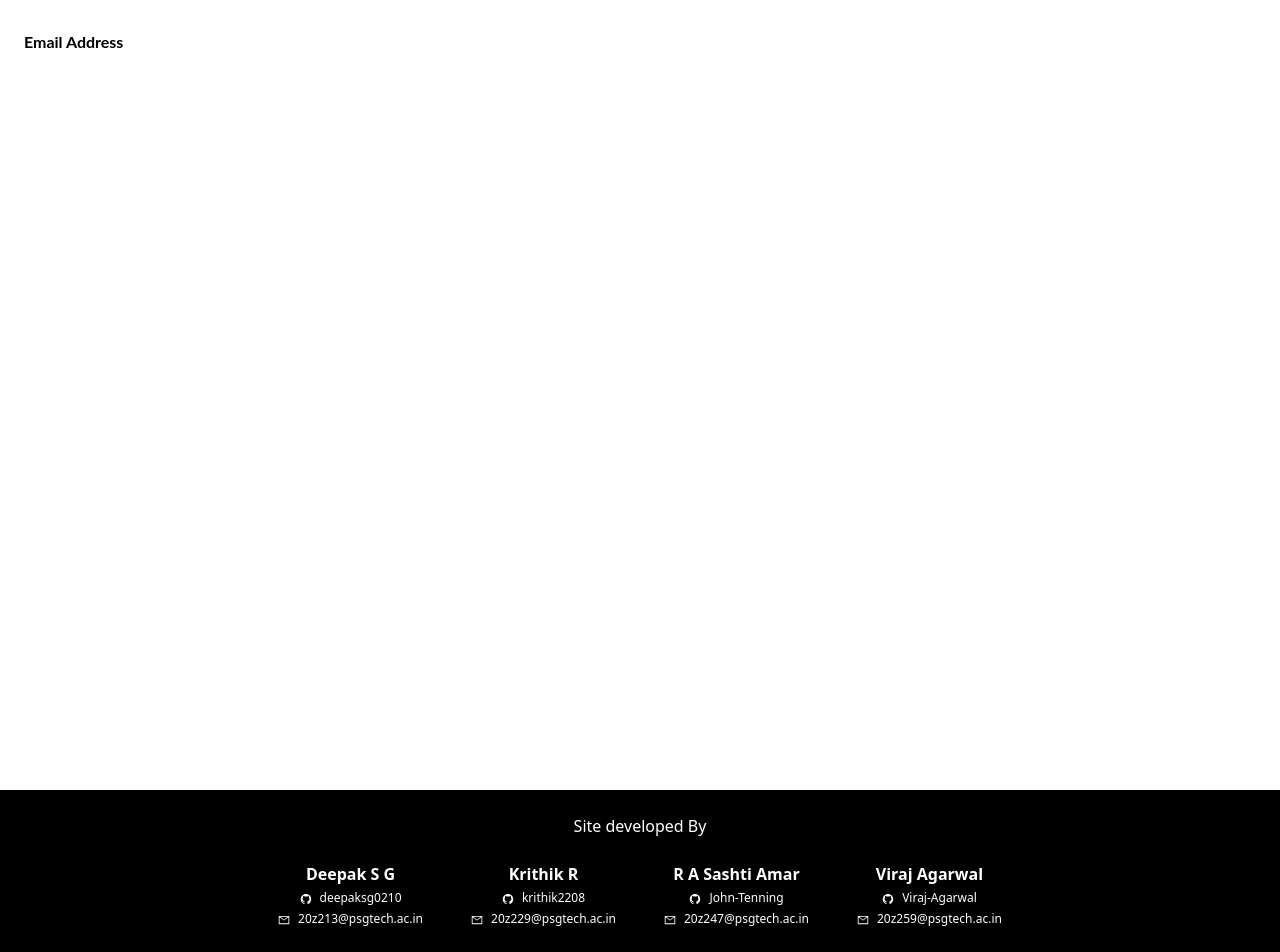
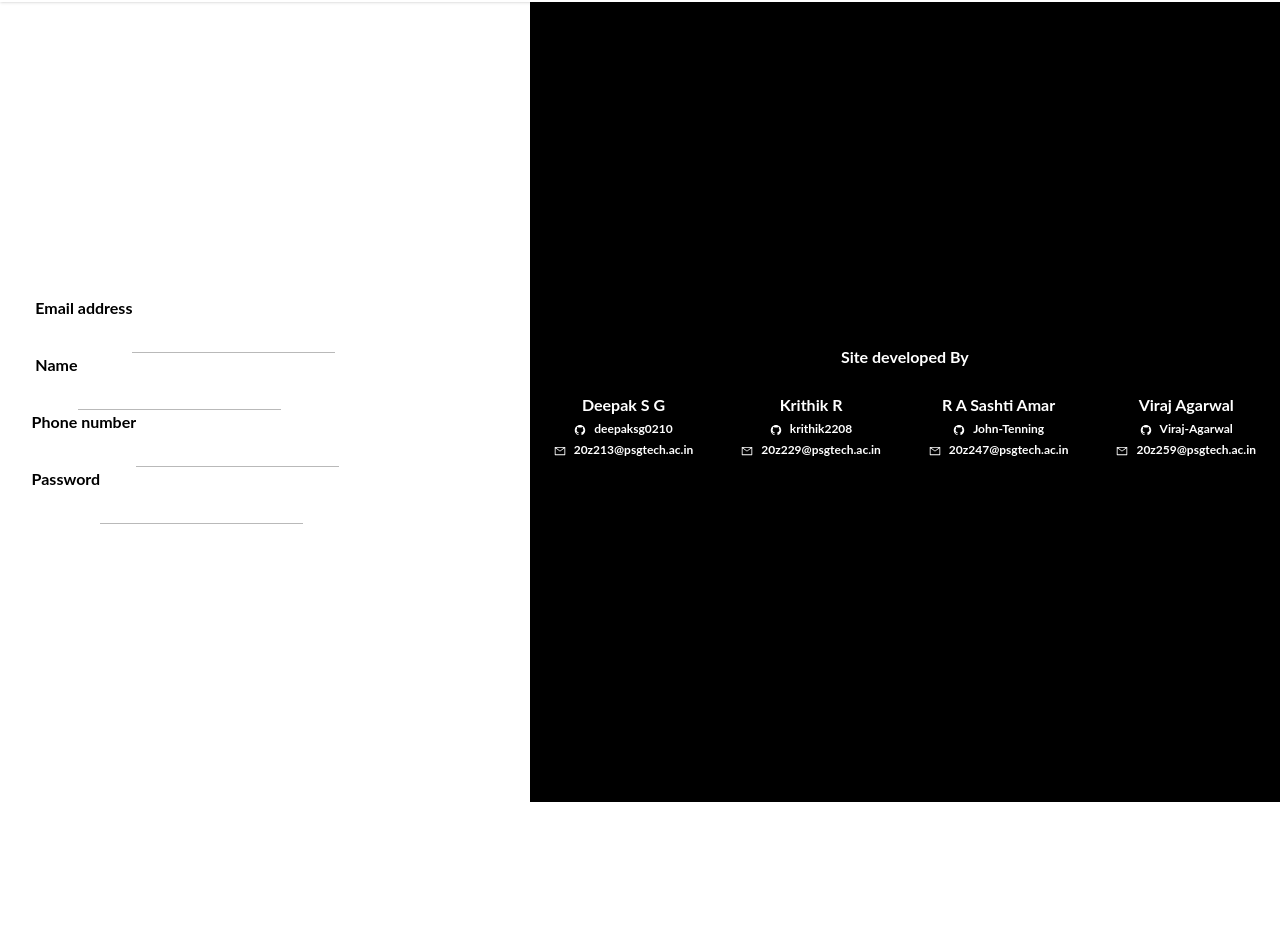
Before and after one commit to John-Tenning/B2C-portal, a React (Create React App) app in the folder frontend/: page / in a window 1280 px wide. Shown: the part 142-1094 px from the top of the page. After the commit the page ends 944 px from the top, so only its background shows below. Built offline with nearby package versions, Linux system fonts and the light colour scheme; the HTML template or start-up script is replaced by a standard one.

Commit message:
Updated Profile

```diff
--- a/frontend/src/components/Profile.js
+++ b/frontend/src/components/Profile.js
@@ -2,65 +2,72 @@ import React, { useState } from "react";
 import { Link } from "react-router-dom";
 import logo from "../assets/logo.jpg";
 import { AiFillGithub, AiOutlineMail } from "react-icons/ai";
+import Navbar from "./Navbar";
+import ContactUs from "./ContactUs";
 
 export const Profile = () => {
   return (
     <div className="">
-      <div className="">
-        <nav className="bg-grey flex justify-center items-center">
-          <div className="flex">
-            <div className="h-12 px-2 mt-1">
-              <img src={logo} className="h-full w-auto" />
-            </div>
-            <button className="p-4">Home</button>
-            <button className="p-4">Services</button>
-            <button className="p-4">Explore</button>
-          </div>
-          <div className="flex-1 w-full"></div>
-          <div className="flex">
-            <button className="p-4">Login</button>
-            <button className="p-4">Sign Up</button>
-          </div>
-        </nav>
-      </div>
+      <Navbar />
       <header className="bg-white shadow">
         <div className="max-w-7xl mx-auto py-6 px-4 sm:px-6 lg:px-8">
           <p className="text-xl font-bold text-gray-900">Profile</p>
         </div>
       </header>
       <div className="flex w-screen overflow-hidden h-screen font-lato font-bold">
-        <div className="flex flex-col justify-start items-start w-1/2">
-          <div className={`w-full flex flex-col items-start`}>
-            <p className="font-lato w-full mt-4 p-6">Email Address</p>
+        <div className="flex flex-col justify-center items-center w-[70%] mt-4">
+          <div className="flex-col justify-center items-center">
+            <div className="flex w-full">
+              <div className="">
+                <p className="font-lato">Email address</p>
+              </div>
+              <div className="">
+                <input
+                  type="text"
+                  className="appearance-none outline-none border-b w-full border-b-fog py-4"
+                />
+              </div>
+            </div>
+            <div className="flex w-full">
+              <div className="">
+                <p className="font-lato">Name</p>
+              </div>
+              <div className="">
+                <input
+                  type="text"
+                  className="appearance-none outline-none border-b w-full border-b-fog py-4"
+                />
+              </div>
+            </div>
           </div>
+          <div className="flex-col justify-center items-center">
+            <div className="flex">
+              <div className="">
+                <p className="font-lato">Phone number</p>
+              </div>
+              <div className="">
+                <input
+                  type="text"
+                  className="appearance-none outline-none border-b w-full border-b-fog py-4"
+                />
+              </div>
+            </div>
+            <div className="flex">
+              <div className="">
+                <p className="font-lato">Password</p>
+              </div>
+              <div className="">
+                <input
+                  type="text"
+                  className="appearance-none outline-none border-b w-full border-b-fog py-4"
+                />
+              </div>
+            </div>
+          </div>
+          <div className="w-[30%]"></div>
         </div>
-      </div>
-      <div className="">
-        <footer className=" flex flex-col justify-center items-center font-poppins bg-black p-6">
-          <p className="text-white mb-6">Site developed By</p>
-          <div className="flex flex-col items-center justify-center space-y-2 lg:flex-row lg:space-y-0 lg:space-x-12">
-            <DeveloperItem
-              name="Deepak S G "
-              github_id="deepaksg0210"
-              mail_id="20z213@psgtech.ac.in"
-            />
-            <DeveloperItem
-              name="Krithik R"
-              github_id="krithik2208"
-              mail_id="20z229@psgtech.ac.in"
-            />
-            <DeveloperItem
-              name="R A Sashti Amar"
-              github_id="John-Tenning"
-              mail_id="20z247@psgtech.ac.in"
-            />
-            <DeveloperItem
-              name="Viraj Agarwal"
-              github_id="Viraj-Agarwal"
-              mail_id="20z259@psgtech.ac.in "
-            />
-          </div>
-        </footer>
+        <div className="w-[30%]"></div>
+        <ContactUs />
       </div>
     </div>
   );
```
